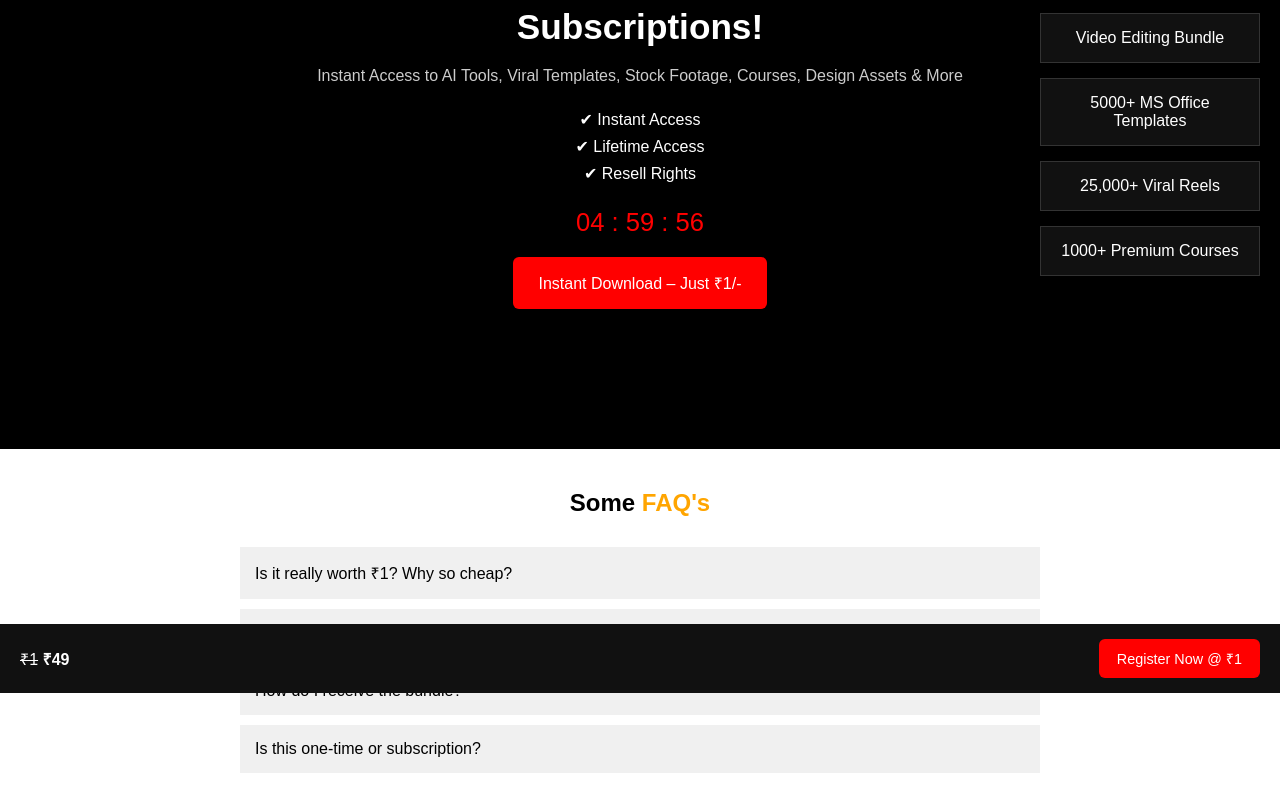
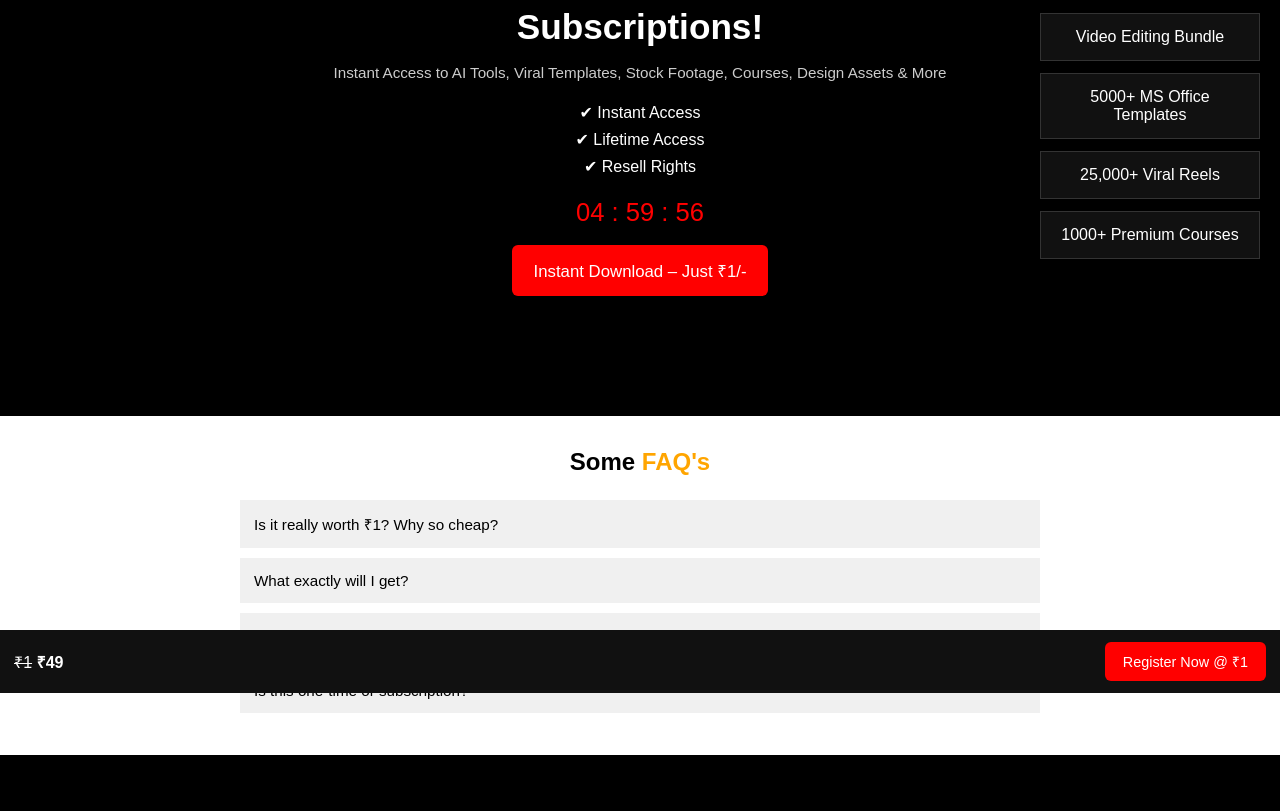
Before and after one commit to DevOpsAutomatorAdi/super-duper-giggle, a plain HTML site: page index.html in a window 1280 px wide. Shown: the part 107-918 px from the top of the page. After the commit the page ends 862 px from the top, so only its background shows below. Drawn offline with Linux system fonts and the light colour scheme.

Commit message:
Update style.css

```diff
--- a/style.css
+++ b/style.css
@@ -5,18 +5,21 @@
   font-family: Arial, sans-serif;
 }
 
+/* BASE */
 body {
   background: #000;
   color: #fff;
+  overflow-x: hidden; /* prevent horizontal scroll */
 }
 
+/* ================= HERO ================= */
 .hero {
-  padding: 60px 20px;
+  padding: 40px 16px;
   text-align: center;
 }
 
 .hero h1 {
-  font-size: 2.2rem;
+  font-size: 1.6rem;
   line-height: 1.4;
 }
 
@@ -25,62 +28,72 @@ body {
 }
 
 .subtext {
-  margin-top: 15px;
+  margin-top: 12px;
   opacity: 0.8;
+  font-size: 0.95rem;
 }
 
+/* ================= FEATURES ================= */
 .features {
   list-style: none;
-  margin: 25px 0;
+  margin: 22px 0;
+  padding: 0;
 }
 
 .features li {
   margin: 8px 0;
+  font-size: 0.95rem;
 }
 
+/* ================= COUNTDOWN ================= */
 .countdown {
-  font-size: 1.6rem;
-  margin: 20px 0;
+  font-size: 1.4rem;
+  margin: 18px 0;
   color: red;
 }
 
+/* ================= CTA ================= */
 .cta {
   background: red;
   color: #fff;
   border: none;
-  padding: 15px 25px;
+  padding: 14px 22px;
   font-size: 1rem;
   cursor: pointer;
   border-radius: 6px;
 }
 
+/* ================= PRODUCTS (FLOATING) ================= */
 .products {
-  position: fixed;
-  right: 20px;
-  top: 120px;
+  position: static; /* mobile-safe */
   display: flex;
   flex-direction: column;
-  gap: 15px;
+  gap: 12px;
+  margin-top: 30px;
 }
 
 .product-card {
   background: #111;
-  padding: 15px;
+  padding: 14px;
   border: 1px solid #333;
-  width: 220px;
+  width: 100%;
+  max-width: 280px;
+  margin: 0 auto;
   text-align: center;
 }
 
+/* ================= FAQ ================= */
 .faq {
   background: #fff;
   color: #000;
-  padding: 40px 20px;
-  margin-top: 80px;
+  padding: 32px 16px;
+  margin-top: 60px;
 }
 
 .faq h2 {
   text-align: center;
-  margin-bottom: 30px;
+  margin-bottom: 24px;
+  font-size: 1.5rem;
 }
 
 .faq h2 span {
@@ -88,39 +101,99 @@ body {
 }
 
 .faq-item {
-  max-width: 800px;
+  max-width: 100%;
   margin: 10px auto;
 }
 
 .faq-question {
   width: 100%;
-  padding: 15px;
+  padding: 14px;
   background: #f0f0f0;
   border: none;
   text-align: left;
-  font-size: 1rem;
+  font-size: 0.95rem;
   cursor: pointer;
 }
 
 .faq-answer {
   display: none;
-  padding: 15px;
+  padding: 14px;
   background: #fafafa;
+  font-size: 0.9rem;
 }
 
+/* ================= OFFER BAR ================= */
 .offer-bar {
   position: fixed;
   bottom: 0;
   width: 100%;
   background: #111;
   color: #fff;
-  padding: 15px 20px;
+  padding: 12px 14px;
   display: flex;
-  justify-content: space-between;
-  align-items: center;
+  flex-direction: column;
+  gap: 10px;
+  text-align: center;
+  z-index: 999;
 }
 
 .cta.small {
   padding: 10px 18px;
   font-size: 0.9rem;
 }
+
+/* =================================================
+   📱 TABLET (768px and up)
+================================================= */
+@media (min-width: 768px) {
+  .hero {
+    padding: 60px 24px;
+  }
+
+  .hero h1 {
+    font-size: 2rem;
+  }
+
+  .features li {
+    font-size: 1rem;
+  }
+
+  .products {
+    position: fixed;
+    right: 20px;
+    top: 120px;
+    margin: 0;
+  }
+
+  .product-card {
+    width: 220px;
+  }
+
+  .faq-item {
+    max-width: 800px;
+  }
+
+  .offer-bar {
+    flex-direction: row;
+    justify-content: space-between;
+    align-items: center;
+    text-align: left;
+  }
+}
+
+/* =================================================
+   💻 DESKTOP (1024px and up)
+================================================= */
+@media (min-width: 1024px) {
+  .hero h1 {
+    font-size: 2.2rem;
+  }
+
+  .countdown {
+    font-size: 1.6rem;
+  }
+
+  .cta {
+    font-size: 1.05rem;
+  }
+}
```
